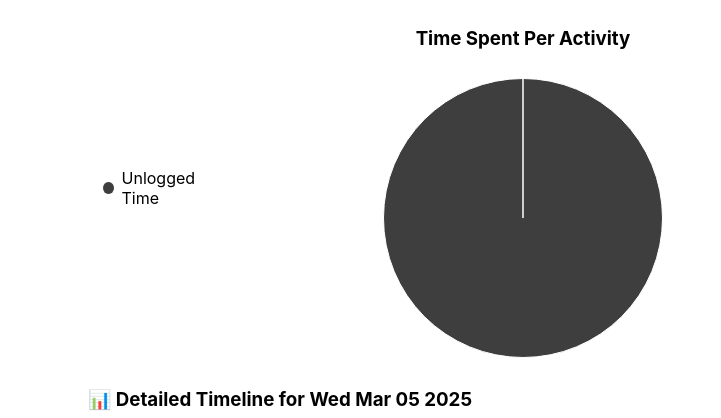
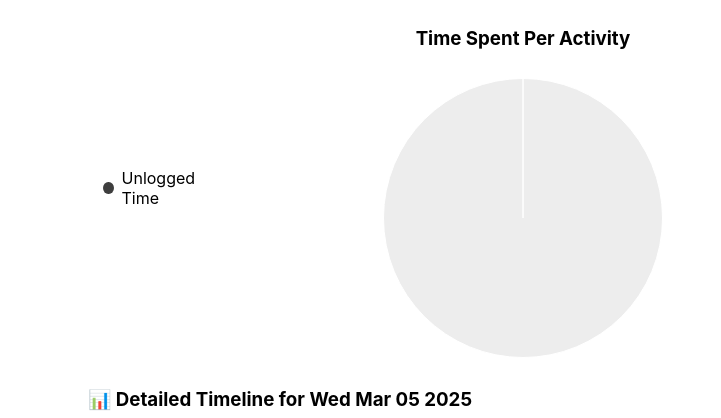
Before and after one commit to YuntingZh/its-my-time, a React (Create React App) app: page / in a window 1280 px wide. Shown: the part 671-1089 px from the top of the page, without its empty margins (272-993 px from the left). Built offline with nearby package versions, Linux system fonts and the light colour scheme; no server answers; the database is empty.

Commit message:
update unlogged time color to #ededed

```diff
--- a/src/components/Charts.tsx
+++ b/src/components/Charts.tsx
@@ -92,7 +92,7 @@ const Charts: React.FC<ChartsProps> = ({ entries, getLabelColor }) => {
       {
         data: sortedTags.map((item) => item.value),
         backgroundColor: sortedTags.map((item) =>
-          item.tag === "Unlogged Time" ? "#3E3E3E" : getLabelColor(item.tag)
+          item.tag === "Unlogged Time" ? "#ededed" : getLabelColor(item.tag)
         ),
         borderWidth: 1,
         hoverOffset: 10,
```
